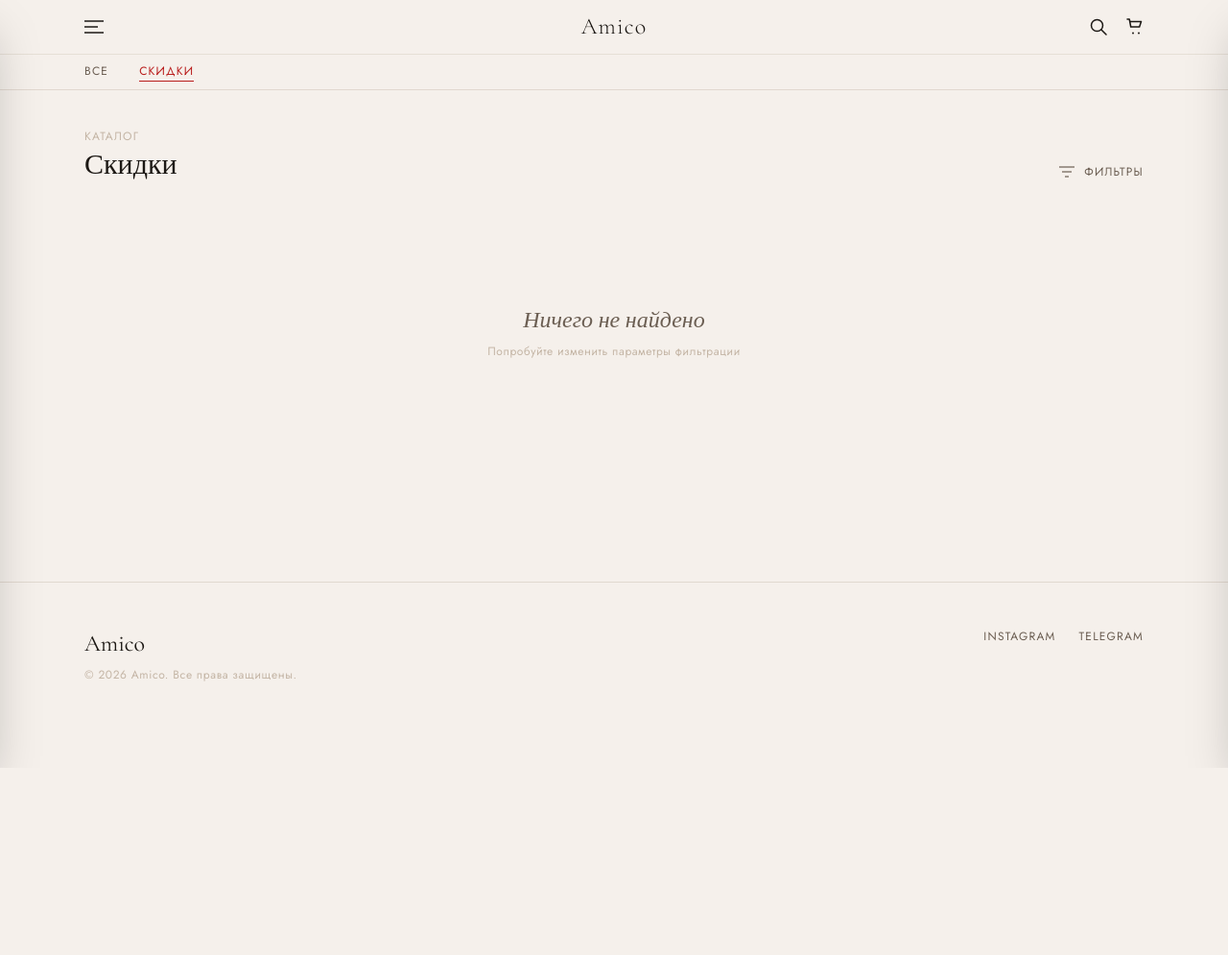
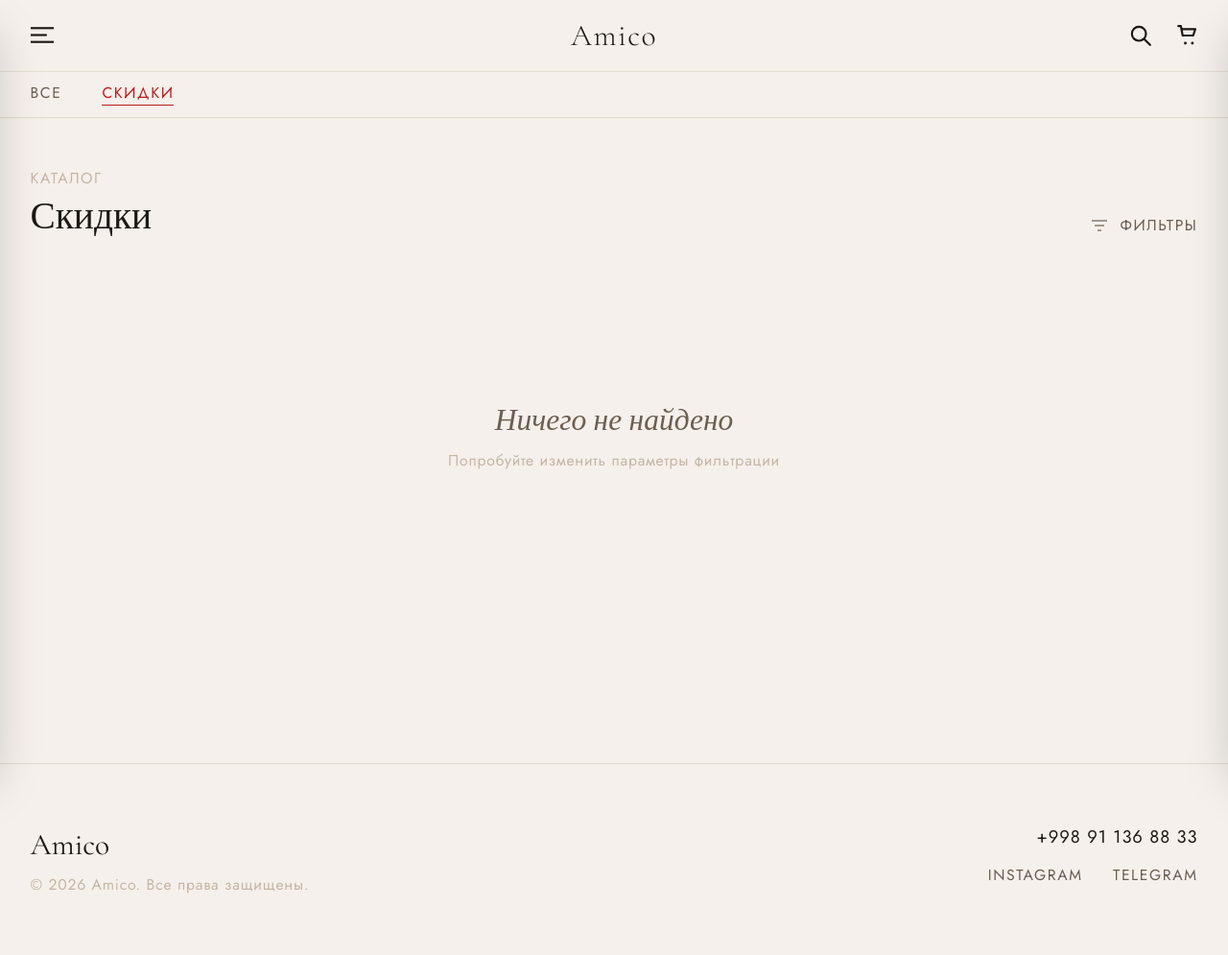
Before and after one commit to Vladdd52/amico, a Django app: page /sale/ in a window 1280 px wide. Shown: the whole page at 96% size. Before the commit the page ends 800 px from the top, so only its background shows below. Run offline with Django 5.2, Linux system fonts and the light colour scheme; data that the repository does not hold is empty; some libraries are stand-ins or nearby versions.

Commit message:
size fixes

```diff
--- a/main/templates/main/base.html
+++ b/main/templates/main/base.html
@@ -27,6 +27,9 @@
           },
           transitionDuration: {
             '400': '400ms',
+          },
+          maxWidth: {
+            '8xl': '96rem',
           }
         }
       }
@@ -35,6 +38,15 @@
 
   <style>
     * { box-sizing: border-box; }
+    /* Глобальное масштабирование содержимого */
+    html { font-size: 16px; }
+    @media (min-width: 768px) {
+      html { font-size: 19px; }
+    }
+    @media (min-width: 1280px) {
+      html { font-size: 21px; }
+    }
+
     body {
       font-family: 'Jost', sans-serif;
       background-color: #F5F0EB;
@@ -132,6 +144,17 @@
       background: #1C1814;
       cursor: pointer;
     }
+
+    /* Адаптивные иконки навигации */
+    .nav-icon line, .nav-icon path, .nav-icon circle {
+      stroke-width: 1.4;
+      transition: stroke-width 0.2s;
+    }
+    @media (min-width: 768px) {
+      .nav-icon line, .nav-icon path, .nav-icon circle {
+        stroke-width: 1.8;
+      }
+    }
   </style>
 </head>
 
@@ -139,7 +162,7 @@
 
   <!-- ═══════════════════════════════════ NAVBAR ═══════════════════════════════════ -->
   <header class="sticky top-0 z-50 bg-cream border-b border-warm-light/40">
-    <div class="max-w-6xl mx-auto px-6 flex items-center justify-between h-14">
+    <div class="max-w-8xl mx-auto px-6 flex items-center justify-between h-14">
 
       <!-- Left: hamburger menu -->
       <div class="flex items-center gap-5 w-32">
@@ -148,10 +171,10 @@
           class="text-warm-dark hover:text-accent transition-colors duration-200"
           aria-label="Menu"
         >
-          <svg width="20" height="14" viewBox="0 0 20 14" fill="none">
-            <line x1="0" y1="1" x2="20" y2="1" stroke="currentColor" stroke-width="1.5"/>
-            <line x1="0" y1="7" x2="14" y2="7" stroke="currentColor" stroke-width="1.5"/>
-            <line x1="0" y1="13" x2="20" y2="13" stroke="currentColor" stroke-width="1.5"/>
+          <svg class="nav-icon w-[20px] h-[14px] sm:w-[24px] sm:h-[17px]" viewBox="0 0 20 14" fill="none">
+            <line x1="0" y1="1" x2="20" y2="1" stroke="currentColor"/>
+            <line x1="0" y1="7" x2="14" y2="7" stroke="currentColor"/>
+            <line x1="0" y1="13" x2="20" y2="13" stroke="currentColor"/>
           </svg>
         </button>
       </div>
@@ -171,9 +194,9 @@
       <!-- Right: search + cart -->
       <div class="flex items-center gap-5 w-32 justify-end">
         <button onclick="toggleSearch()" class="text-warm-dark hover:text-accent transition-colors duration-200" aria-label="Search">
-          <svg width="18" height="18" viewBox="0 0 18 18" fill="none">
-            <circle cx="7.5" cy="7.5" r="6" stroke="currentColor" stroke-width="1.5"/>
-            <path d="M12 12L17 17" stroke="currentColor" stroke-width="1.5" stroke-linecap="round"/>
+          <svg class="nav-icon w-[18px] h-[18px] sm:w-[22px] sm:h-[22px]" viewBox="0 0 18 18" fill="none">
+            <circle cx="7.5" cy="7.5" r="6" stroke="currentColor"/>
+            <path d="M12 12L17 17" stroke="currentColor" stroke-linecap="round"/>
           </svg>
         </button>
         {% include 'main/partials/cart_icon.html' %}
@@ -183,7 +206,7 @@
 
     <!-- Search panel -->
     <div id="search-panel">
-      <div class="max-w-6xl mx-auto px-6 pb-3">
+      <div class="max-w-8xl mx-auto px-6 pb-3">
         <input
           type="text"
           id="search-input"
@@ -199,7 +222,7 @@
 
     <!-- Nav categories (scrollable on mobile) -->
     <nav class="border-t border-warm-light/30 overflow-x-auto scrollbar-hide">
-      <div class="max-w-6xl mx-auto px-6 flex gap-8 h-9 items-center whitespace-nowrap">
+      <div class="max-w-8xl mx-auto px-6 flex gap-8 h-9 items-center whitespace-nowrap">
         <a
           href="/catalog/"
           hx-get="/catalog/"
@@ -237,7 +260,7 @@
 
   <!-- ═══════════════════════════════════ FOOTER ═══════════════════════════════════ -->
   <footer class="mt-24 border-t border-warm-light/40 py-12">
-    <div class="max-w-6xl mx-auto px-6 flex flex-col md:flex-row justify-between items-center md:items-start gap-8">
+    <div class="max-w-8xl mx-auto px-6 flex flex-col md:flex-row justify-between items-center md:items-start gap-8">
 
       <!-- Brand & Copyright -->
       <div class="flex flex-col items-center md:items-start gap-2">
@@ -246,7 +269,8 @@
       </div>
 
       <!-- Contacts -->
-      <div class="flex flex-col items-center md:items-end gap-4">
+      <div class="flex flex-col items-center md:items-end gap-3">
+        <a href="tel:+998911368833" class="text-xs sm:text-sm text-warm-dark hover:text-accent transition-colors font-body tracking-wider">+998 91 136 88 33</a>
         <div class="flex gap-6">
           <a href="https://www.instagram.com/amico.uz/" target="_blank" class="text-[10px] sm:text-xs text-warm-mid hover:text-warm-dark transition-colors uppercase tracking-widest font-body">Instagram</a>
           <a href="https://t.me/amicouzb" target="_blank" class="text-[10px] sm:text-xs text-warm-mid hover:text-warm-dark transition-colors uppercase tracking-widest font-body">Telegram</a>
@@ -286,9 +310,12 @@
       {% endfor %}
     </nav>
 
-    <div class="mt-auto pt-8 flex gap-6">
-      <a href="https://www.instagram.com/amico.uz/" target="_blank" class="text-[10px] sm:text-xs text-warm-mid hover:text-warm-dark transition-colors uppercase tracking-widest font-body">Instagram</a>
-      <a href="https://t.me/amicouzb" target="_blank" class="text-[10px] sm:text-xs text-warm-mid hover:text-warm-dark transition-colors uppercase tracking-widest font-body">Telegram</a>
+    <div class="mt-auto pt-8 flex flex-col gap-4">
+      <a href="tel:+998911368833" class="text-sm text-warm-dark font-body tracking-wider">+998 91 136 88 33</a>
+      <div class="flex gap-6">
+        <a href="https://www.instagram.com/amico.uz/" target="_blank" class="text-[10px] sm:text-xs text-warm-mid hover:text-warm-dark transition-colors uppercase tracking-widest font-body">Instagram</a>
+        <a href="https://t.me/amicouzb" target="_blank" class="text-[10px] sm:text-xs text-warm-mid hover:text-warm-dark transition-colors uppercase tracking-widest font-body">Telegram</a>
+      </div>
     </div>
   </aside>
 
--- a/main/templates/main/partials/cart_icon.html
+++ b/main/templates/main/partials/cart_icon.html
@@ -1,11 +1,11 @@
 <a href="{% url 'cart:cart_detail' %}" id="cart-icon" class="text-warm-dark hover:text-accent transition-colors duration-200 relative" aria-label="Cart">
-  <svg width="18" height="18" viewBox="0 0 18 18" fill="none">
-    <path d="M1 1h2.2l1.5 8h9l1.8-5.5H4.5" stroke="currentColor" stroke-width="1.5" stroke-linecap="round" stroke-linejoin="round"/>
-    <circle cx="7" cy="15.5" r="1" fill="currentColor"/>
-    <circle cx="13" cy="15.5" r="1" fill="currentColor"/>
+  <svg class="nav-icon w-[18px] h-[18px] sm:w-[22px] sm:h-[22px]" viewBox="0 0 18 18" fill="none">
+    <path d="M1 1h2.2l1.5 8h9l1.8-5.5H4.5" stroke="currentColor" stroke-linecap="round" stroke-linejoin="round"/>
+    <circle cx="7" cy="15.5" r="1.2" fill="currentColor"/>
+    <circle cx="13" cy="15.5" r="1.2" fill="currentColor"/>
   </svg>
   {% if cart|length > 0 %}
-  <span class="absolute -top-1.5 left-3 bg-red-700 text-white text-[9px] font-bold w-4 h-4 rounded-full flex items-center justify-center">
+  <span class="absolute -top-1.5 left-4 bg-red-700 text-white text-[9px] font-bold w-4 h-4 rounded-full flex items-center justify-center">
     {{ cart|length }}
   </span>
   {% endif %}
--- a/main/templates/main/partials/catalog.html
+++ b/main/templates/main/partials/catalog.html
@@ -115,7 +115,7 @@
 </aside>
 
 <!-- ═══════════════════ CATALOG MAIN ═══════════════════ -->
-<div class="max-w-6xl mx-auto px-6 py-10">
+<div class="max-w-8xl mx-auto px-6 py-10">
 
   <!-- Header row -->
   <div class="flex items-end justify-between mb-8 reveal-on-scroll opacity-0 translate-y-6 transition-all duration-700 ease-out">
--- a/main/templates/main/partials/home_content.html
+++ b/main/templates/main/partials/home_content.html
@@ -17,7 +17,7 @@
 </section>
 
 <!-- ═══════════════════ FEATURES SECTION ═══════════════════ -->
-<section class="max-w-6xl mx-auto px-4 py-8 mb-4">
+<section class="max-w-8xl mx-auto px-10 py-8 mb-4">
   <div class="grid grid-cols-1 sm:grid-cols-3 gap-4 sm:gap-8">
 
     <!-- Feature 1 -->
@@ -98,7 +98,7 @@
 {% endif %}
 
 <!-- ═══════════════════ SECTION HEADER ═══════════════════ -->
-<section class="max-w-6xl mx-auto px-6 mt-8 mb-6 flex items-end justify-between reveal-on-scroll opacity-0 translate-y-6 transition-all duration-700 ease-out">
+<section class="max-w-8xl mx-auto px-10 mt-8 mb-6 flex items-end justify-between reveal-on-scroll opacity-0 translate-y-6 transition-all duration-700 ease-out">
   <div>
     <p class="text-[10px] sm:text-xs tracking-widest uppercase text-warm-light font-body mb-1">Коллекция</p>
     <h2 class="font-display text-2xl sm:text-3xl font-light">Новые поступления</h2>
@@ -114,7 +114,7 @@
 </section>
 
 <!-- ═══════════════════ PRODUCTS GRID ═══════════════════ -->
-<section class="max-w-6xl mx-auto px-6 pb-20">
+<section class="max-w-8xl mx-auto px-10 pb-20">
   <div class="grid grid-cols-2 md:grid-cols-4 gap-x-4 gap-y-6">
     {% for product in products %}
     <div class="reveal-on-scroll opacity-0 translate-y-8 transition-all duration-700 ease-out" style="transition-delay: {% cycle '0ms' '100ms' '200ms' '300ms' %};">
--- a/main/templates/main/partials/product_detail.html
+++ b/main/templates/main/partials/product_detail.html
@@ -1,5 +1,5 @@
 {% load humanize %}
-<div class="max-w-6xl mx-auto px-6 py-10">
+<div class="max-w-8xl mx-auto px-10 py-10">
 
   <!-- Breadcrumb -->
   <nav class="mb-8 flex items-center gap-2 text-xs text-warm-light font-body tracking-wider reveal-on-scroll opacity-0 translate-y-6 transition-all duration-700 ease-out">
```
Also changed, not shown: passenger_wsgi.py (added, +11 -0 lines).
